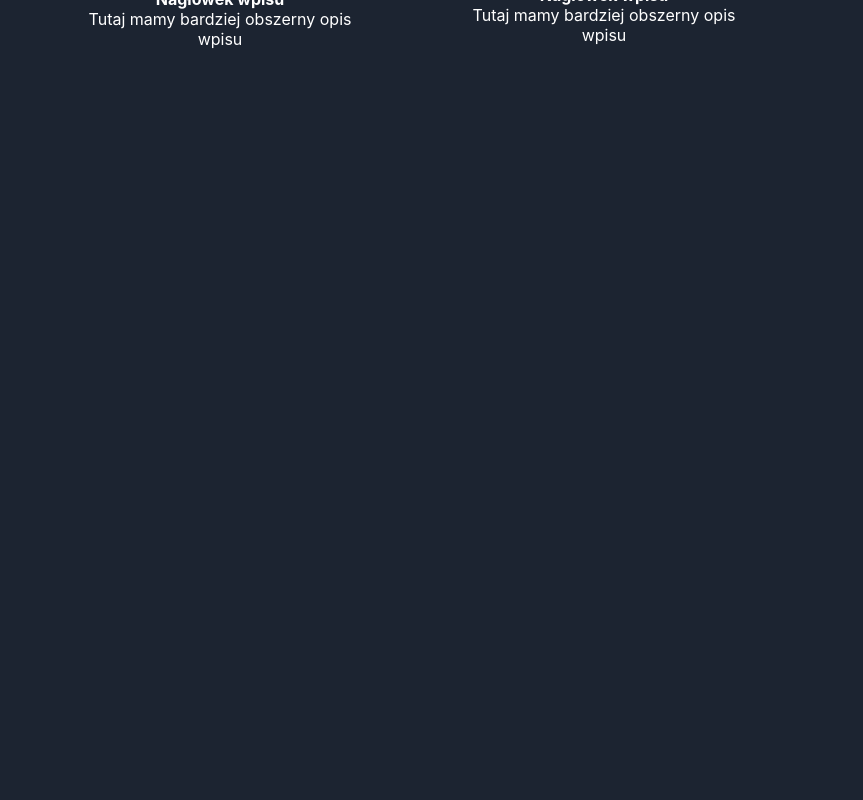
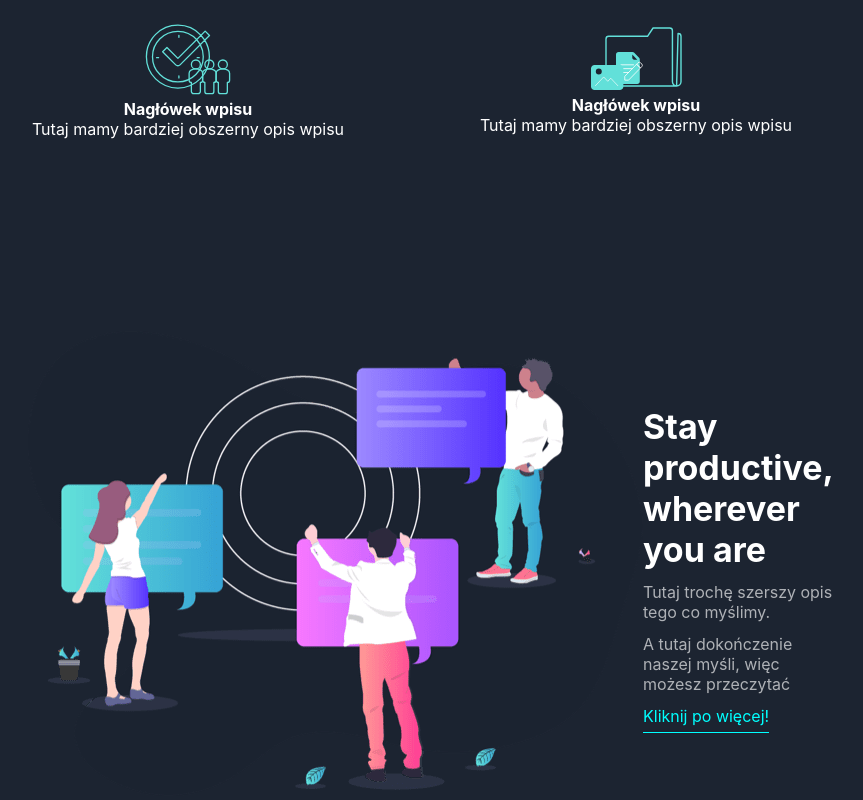
Before and after one commit to starszy1994/landing-page-starter, a React (Create React App) app: page / in a window 1280 px wide. Shown: the part 1232-2032 px from the top of the page, without its empty margins (228-1091 px from the left). Before the commit the page ends 1313 px from the top, so only its background shows below. Built offline with nearby package versions, Linux system fonts and the light colour scheme.

Commit message:
stay positive

```diff
--- /dev/null
+++ b/src/components/FyloWorks/FyloWorks.js
@@ -0,0 +1,22 @@
+import React from 'react'
+import fyloWorks from '../../images/illustration-stay-productive.png'
+import styles from './FyloWorks.module.css'
+
+const FyloWorks = () => {
+  return (
+
+    <div className={styles.wrapper}>
+        <div>
+        <img src={fyloWorks}/>
+        </div>
+        <div>
+            <h3>Stay productive, wherever you are</h3>
+            <p>Tutaj trochę szerszy opis tego co myślimy.</p>
+            <p>A tutaj dokończenie naszej myśli, więc możesz przeczytać</p>
+            <a target='_blank' href="https://www.youtube.com/watch?v=xm3YgoEiEDc">Kliknij po więcej!</a>
+</div>
+</div>
+)
+}
+
+export default FyloWorks;
--- /dev/null
+++ b/src/components/FyloWorks/FyloWorks.module.css
@@ -0,0 +1,27 @@
+.wrapper {
+    width: 60%;
+    display: flex;
+    justify-content: space-between;
+    align-items: center;
+    margin-left: auto;
+    margin-right: auto;
+    margin-top: 150px;
+}
+
+.wrapper h3 {
+    font-size: 34px;
+    max-width:350px;
+}
+
+.wrapper p {
+    margin: 12px 0;
+    max-width:650px;
+    color: rgba(255, 255, 255, 0.647);
+}
+
+.wrapper a {
+    color: cyan;
+    text-decoration: none;
+    padding-bottom: 6px;
+    border-bottom: 1px solid cyan;
+}
--- a/src/components/IconMenu/Icon.module.css
+++ b/src/components/IconMenu/Icon.module.css
@@ -1,13 +1,13 @@
 .stylik {
-    width: 60%;
+    width: 70%;
     display: grid;
     grid-template-columns: repeat(2, 2fr);
     grid-template-rows: repeat(2, 200px);
-    justify-content: space-between;
     align-items: center;
     margin-left: auto;
     margin-right: auto;
     text-align: center;
+    margin-top: 100px;
 }
 
 .drugiStylik {
--- a/src/pages/HomePage.js
+++ b/src/pages/HomePage.js
@@ -1,4 +1,5 @@
 import React from 'react';
+import FyloWorks from '../components/FyloWorks/FyloWorks';
 import Icon from '../components/IconMenu/Icon';
 import MainTemplate from '../components/MainTemplate/MainTemplate'
 import TopPage from '../components/TopPage/TopPage'
@@ -8,6 +9,7 @@ const HomePage = () => {
 <MainTemplate>
   <TopPage/>
   <Icon/>
+  <FyloWorks/>
   </MainTemplate>
   )
 }
```
